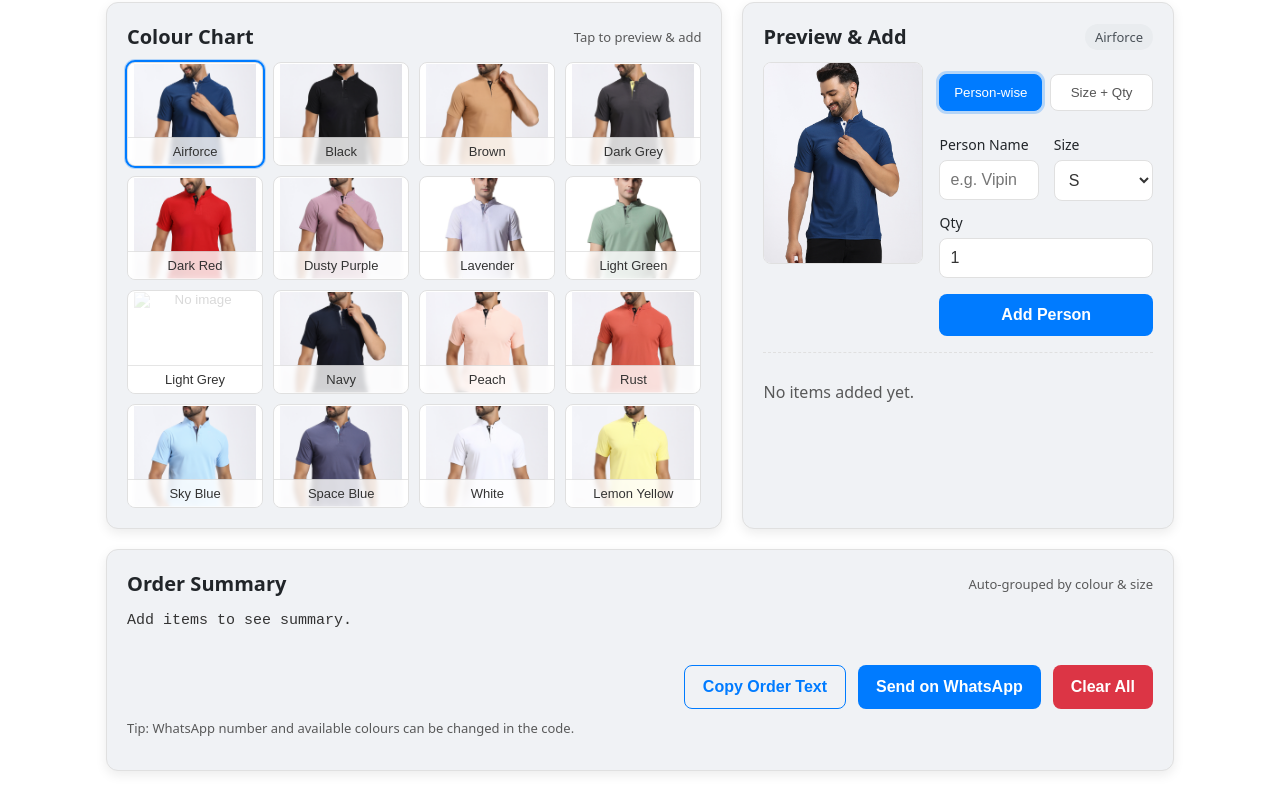
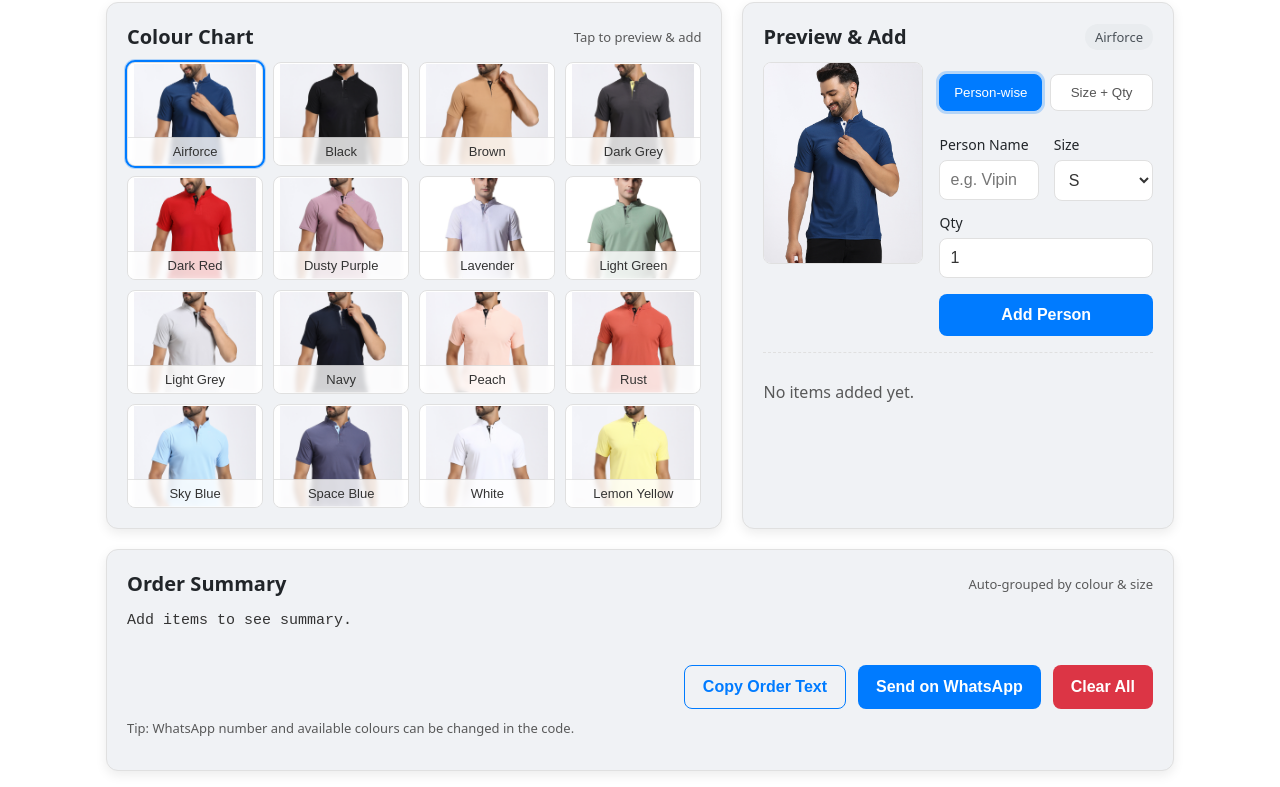
Before and after one commit to PlusPointChikhli/t-shirt_order, a plain HTML site: page index.html in a window 1280 px wide. Shown: the part 103-890 px from the top of the page. Drawn offline with Linux system fonts and the light colour scheme.

Commit message:
Update index.html

```diff
--- a/index.html
+++ b/index.html
@@ -175,9 +175,9 @@
       {name:"Dark Grey",     img:"images/Dark Grey.jpg"},
       {name:"Dark Red",      img:"images/Dark Red.jpg"},
       {name:"Dusty Purple",  img:"images/Dusty Purple.jpg"},
-      {name:"Lavender",      img:"images/Lavender.jpg"},
+      {name:"Lavender",      img:"images/LAVENDER.jpg"},
       {name:"Light Green",   img:"images/Light Green.jpg"},
-      {name:"Light Grey",    img:"images/light-grey.jpg"},
+      {name:"Light Grey",    img:"images/Light grey.jpg"},
       {name:"Navy",          img:"images/Navy.jpg"},
       {name:"Peach",         img:"images/Peach.jpg"},
       {name:"Rust",          img:"images/Rust.jpg"},
```
